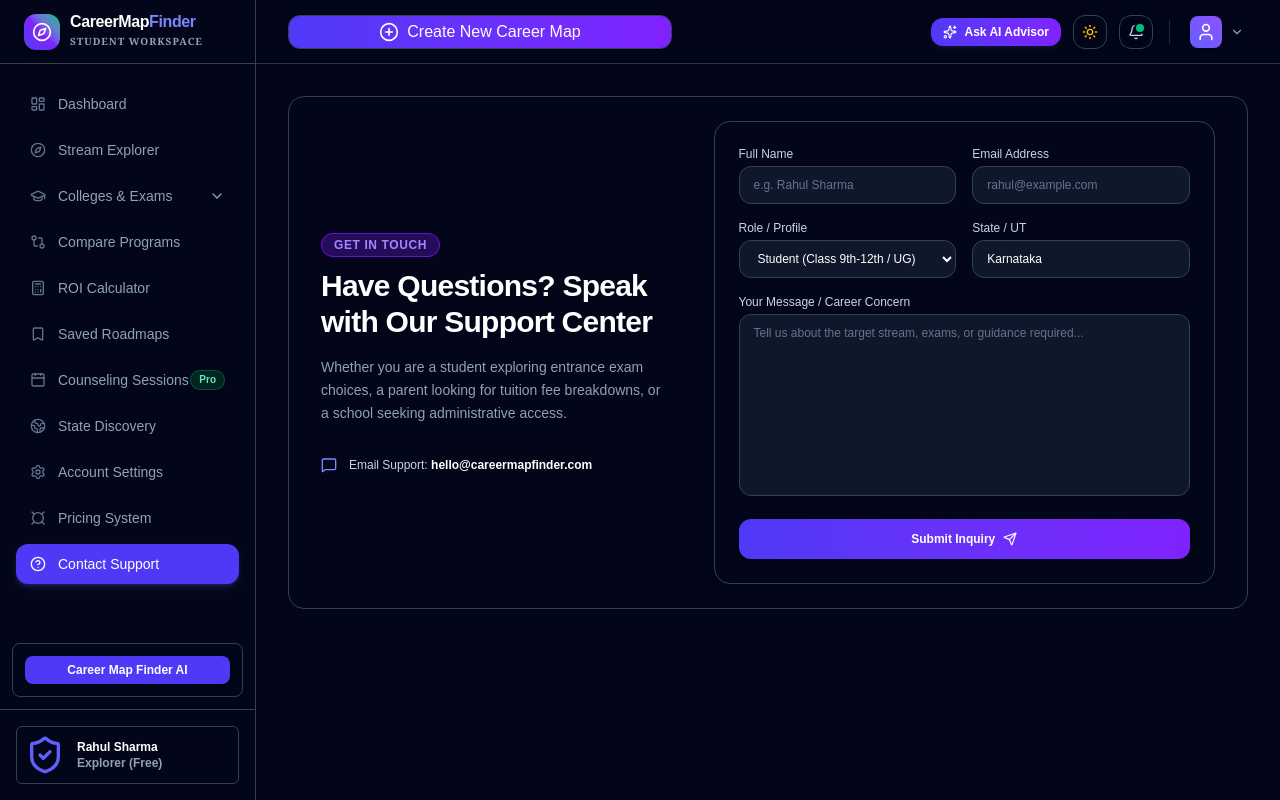
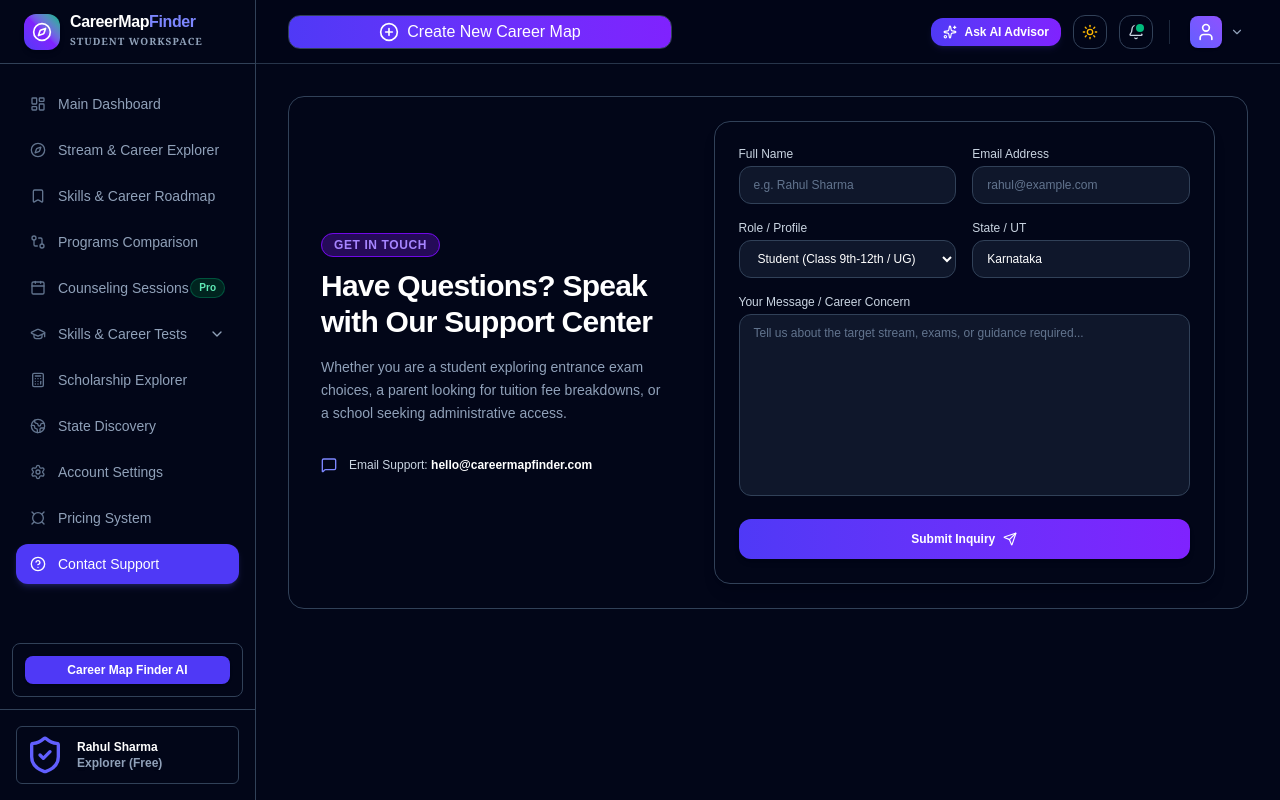
Before and after one commit to abdurrahman9955/careermapfinder, a Next.js app: page /dashboard/contact in a window 1280 px wide. Built offline with nearby package versions, Linux system fonts and the light colour scheme.

Commit message:
updating tabs

```diff
--- a/app/components/dashboard/Sidebar.tsx
+++ b/app/components/dashboard/Sidebar.tsx
@@ -34,46 +34,45 @@ interface NavItem {
 
 const NAV_ITEMS: NavItem[] = [
   {
-    title: 'Dashboard',
+    title: 'Main Dashboard',
     href: '/dashboard',
     icon: LayoutDashboard,
   },
   {
-    title: 'Stream Explorer',
-    href: '/dashboard',
+    title: 'Stream & Career Explorer',
+    href: '/dashboard?stream-explorer',
     icon: Compass,
     badge: '',
   },
+    {
+    title: 'Skills & Career Roadmap',
+    href: '/dashboard?skills-roadmap',
+    icon: Bookmark,
+  },
   {
-    title: 'Colleges & Exams',
-    href: '/dashboard',
+    title: 'Programs Comparison',
+    href: '/dashboard?programs-comparison',
+    icon: GitCompare,
+  },
+  {
+    title: 'Counseling Sessions',
+    href: '/dashboard?counselling-session',
+    icon: Calendar,
+    badge: 'Pro',
+  },
+  {
+    title: 'Skills & Career Tests',
+    href: '/dashboard?test',
     icon: GraduationCap,
     children: [
-      { title: 'College Finder', href: '/dashboard' },
-      { title: 'Cutoff Predictor', href: '/dashboard' },
-      { title: 'Exams Calendar', href: '/dashboard' },
+      { title: 'Skills Assessments', href: '/dashboard?test-skills' },
+      { title: 'Career Assessments', href: '/dashboard?test-career' },
     ],
   },
   {
-    title: 'Compare Programs',
-    href: '/dashboard',
-    icon: GitCompare,
-  },
-  {
-    title: 'ROI Calculator',
-    href: '/dashboard',
+    title: 'Scholarship Explorer',
+    href: '/dashboard?scholarship',
     icon: Calculator,
-  },
-  {
-    title: 'Saved Roadmaps',
-    href: '/dashboard',
-    icon: Bookmark,
-  },
-  {
-    title: 'Counseling Sessions',
-    href: '/dashboard',
-    icon: Calendar,
-    badge: 'Pro',
   },
   {
     title: 'State Discovery',
```
Also changed, not shown: 1 other file (tests, documents, lock files or other folders).
